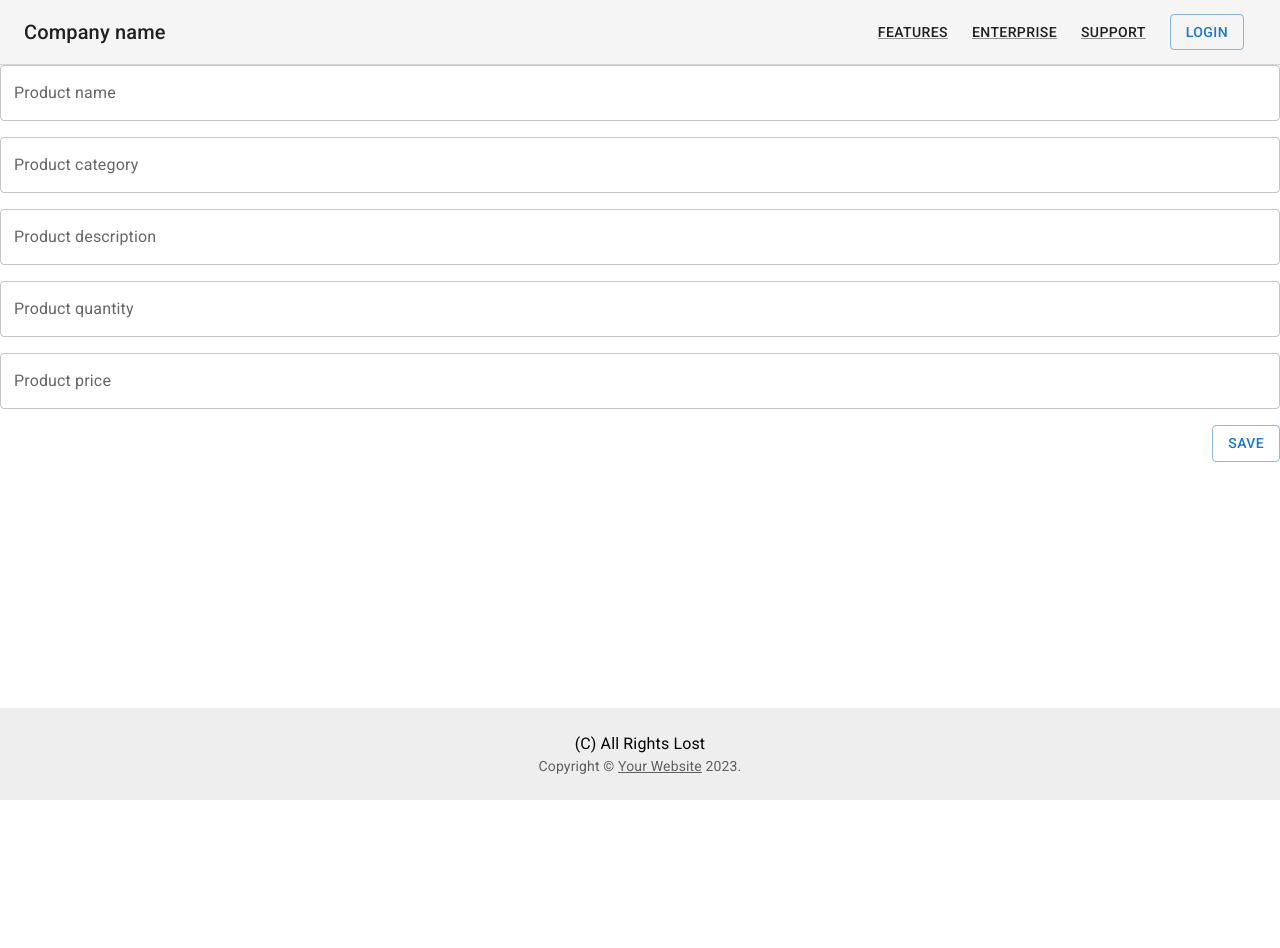
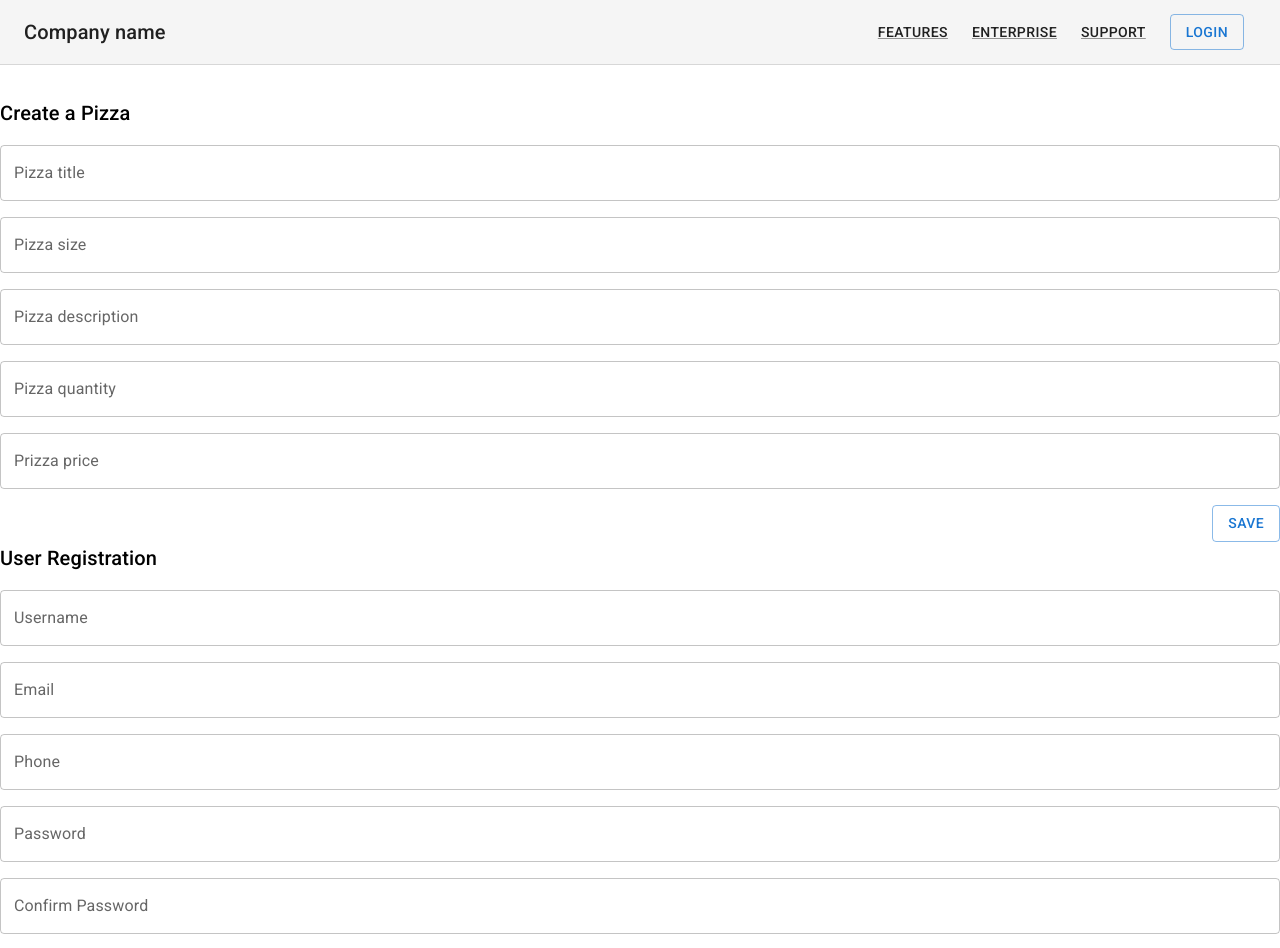
Before and after one commit to gamblerLt/pizza-3, a React (Create React App) app in the folder pizza-ui/: page / in a window 1280 px wide. Shown: the top 948 px of the page. Before the commit the page ends 800 px from the top, so only its background shows below. Built offline with nearby package versions, Linux system fonts and the light colour scheme.

Commit message:
user password confirmation todo

```diff
--- a/pizza-ui/src/components/content/Content.js
+++ b/pizza-ui/src/components/content/Content.js
@@ -1,5 +1,6 @@
 import {Container} from "@mui/material";
 import Pizza from "../forms/Pizza";
+import User from "../forms/User";
 
 const Content = () => {
 
@@ -10,8 +11,12 @@ const Content = () => {
                            display: 'flex',
                            flexDirection: 'column',
                            minHeight: 'calc(100vh - 157px)',
+                           mt: 4
                        }}>
+
                <Pizza/>
+                <User/>
+
 
             </Container>
         </>
--- a/pizza-ui/src/components/forms/FormTextInput.js
+++ b/pizza-ui/src/components/forms/FormTextInput.js
@@ -1,14 +1,16 @@
 import {FormControl, FormHelperText, TextField} from "@mui/material";
 import {ErrorMessage, Field} from "formik";
 
-const FormTextInput = ({error, name, label = 'Type something here'}) => (
+const FormTextInput = ({error, name, label = 'Type something here', type = 'text'}) => (
     <FormControl error={error}>
         <Field id={name}
                name={name}
                as={TextField}
                label={label}
                variant="outlined"
-               error={error}/>
+               error={error}
+        type={type}
+        />
         <ErrorMessage name={name}
                       component={FormHelperText}/>
     </FormControl>
--- a/pizza-ui/src/components/forms/Pizza.js
+++ b/pizza-ui/src/components/forms/Pizza.js
@@ -1,16 +1,16 @@
-import {ErrorMessage, Field, Form, Formik} from "formik";
-import {Button, CircularProgress, FormControl, FormHelperText, Stack, TextField, Typography} from "@mui/material";
+import {Form, Formik} from "formik";
+import {Button, CircularProgress, FormControl, FormHelperText, Stack, Typography} from "@mui/material";
 import * as Yup from 'yup';
 import FormTextInput from "./FormTextInput";
 
-const productValidationSchema = Yup.object().shape(
+const pizzaValidationSchema = Yup.object().shape(
     {
         name: Yup.string()
             .min(5, 'Name must be more then 5 symbols')
             .max(10, 'Name must be less then 10 symbols')
             .required('Name is required'),
-        category: Yup.string()
-            .required('Category is required'),
+        size: Yup.string()
+            .required('Size is required'),
         description: Yup.string()
             .required('Description is required'),
         quantity: Yup.number()
@@ -29,7 +29,7 @@ const Pizza = () => (
     <Formik
         initialValues={{
             name: '',
-            category: '',
+            size: '',
             description: '',
             quantity: '',
             price: ''
@@ -45,26 +45,27 @@ const Pizza = () => (
             }, 5000);
         }}
 
-        validationSchema={productValidationSchema}
+        validationSchema={pizzaValidationSchema}
     >
         {props => (
             <Form>
                 <Stack spacing={2} direction="column">
+                    <Typography variant="h6" component="h6">Create a Pizza</Typography>
                     <FormTextInput error={props.touched.name && !!props.errors.name}
                                    name="name"
-                                   label="Product name"/>
-                    <FormTextInput error={props.touched.category && !!props.errors.category}
-                                   name="category"
-                                   label="Product category"/>
+                                   label="Pizza title"/>
+                    <FormTextInput error={props.touched.size && !!props.errors.size}
+                                   name="size"
+                                   label="Pizza size"/>
                     <FormTextInput error={props.touched.description && !!props.errors.description}
                                    name="description"
-                                   label="Product description"/>
+                                   label="Pizza description"/>
                     <FormTextInput error={props.touched.quantity && !!props.errors.quantity}
                                    name="quantity"
-                                   label="Product quantity"/>
+                                   label="Pizza quantity"/>
                     <FormTextInput error={props.touched.price && !!props.errors.price}
                                    name="price"
-                                   label="Product price"/>
+                                   label="Prizza price"/>
                 </Stack>
                 <Typography sx={{textAlign: 'right', mt: 2}}>
                     {
--- a/pizza-ui/src/components/forms/User.js
+++ b/pizza-ui/src/components/forms/User.js
@@ -0,0 +1,58 @@
+import React from "react";
+import { Form, Formik } from "formik";
+import { Button, CircularProgress, FormControl, FormHelperText, Stack, Typography } from "@mui/material";
+import * as Yup from 'yup';
+import FormTextInput from "./FormTextInput";
+
+const userValidationSchema = Yup.object().shape({
+    username: Yup.string().required('Username is required'),
+    email: Yup.string().email('Invalid email').required('Email is required'),
+    phone: Yup.string().required('Phone number is required'),
+    password: Yup.string().required('Password is required'),
+    passwordConfirmation: Yup.string()
+        .oneOf([Yup.ref('password'), null], 'Passwords must match')
+});
+
+const User = () => (
+    <Formik
+        initialValues={{
+            username: '',
+            email: '',
+            phone: '',
+            password: '',
+            passwordConfirmation: ''
+        }}
+        onSubmit={(values, helpers) => {
+            console.log('values ', values);
+            console.log('helper ', helpers);
+
+            setTimeout(() => {
+                helpers.setSubmitting(false);
+                helpers.resetForm();
+            }, 5000);
+        }}
+        validationSchema={userValidationSchema}
+    >
+        {props => (
+            <Form>
+                <Stack spacing={2} direction="column">
+                    <Typography variant="h6" component="h6">User Registration</Typography>
+                    <FormTextInput error={props.touched.username && !!props.errors.username} name="username" label="Username" />
+                    <FormTextInput error={props.touched.email && !!props.errors.email} name="email" label="Email" />
+                    <FormTextInput error={props.touched.phone && !!props.errors.phone} name="phone" label="Phone" />
+                    <FormTextInput error={props.touched.password && !!props.errors.password} name="password" label="Password" />
+                    <FormTextInput
+                        error={props.touched.passwordConfirmation && !!props.errors.passwordConfirmation}
+                        name="passwordConfirmation"
+                        label="Confirm Password"
+                    />
+                </Stack>
+                <Typography sx={{ textAlign: 'right', mt: 2 }}>
+                    {props.isSubmitting ? <CircularProgress /> : <Button variant="outlined" type="submit">Register</Button>}
+                </Typography>
+            </Form>
+        )}
+    </Formik>
+);
+
+export default User;
```
